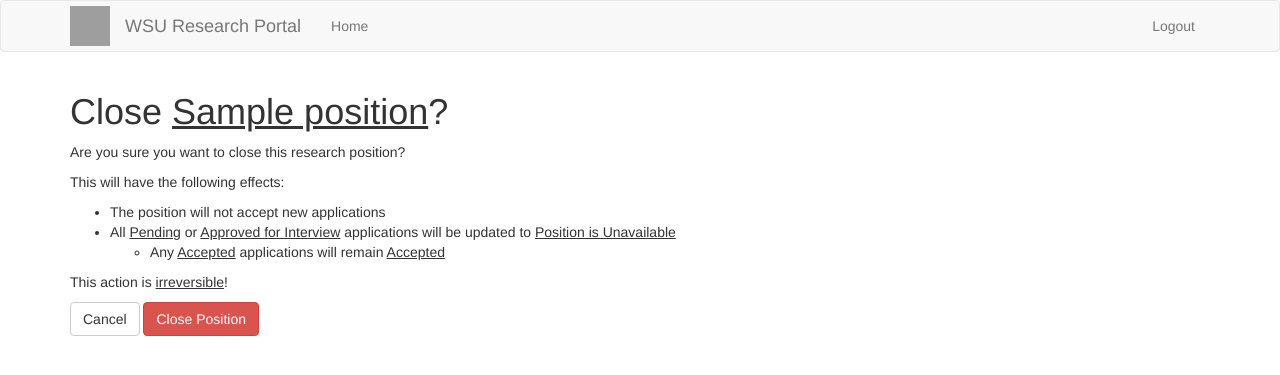
After one commit to AlexanderLarsen343/Academic-Research-Hub, a Python web app: template src/View/templates/Position Pages/close_position.html in a window 1280 px wide. The commit adds this page. Shown: the top 375 px of the page. Run offline with Jinja, Linux system fonts and the light colour scheme; the template is opened without the code that fills it: most values are stand-ins (such as "Sample title", 1, 10 or a date in 2020); some libraries are stand-ins or nearby versions; grey boxes are pictures that could not be loaded.

Commit message:
Professors closing/deleting a position should be complete
Signed-off-by: Calell Figuerres <calell.figuerres@wsu.edu>

```diff
--- a/src/Controller/routes.py
+++ b/src/Controller/routes.py
@@ -11,7 +11,7 @@ routes = Blueprint("routes", __name__)
 
 @routes.route("/", methods=['GET', 'POST'])
 def index():
-    positions = Position.query.all()
+    positions = Position.query.filter_by(accepting_applications=True).all()
     form = StudentHomeSortForm()
 
     positions_to_show = []
--- a/src/Model/models.py
+++ b/src/Model/models.py
@@ -155,6 +155,7 @@ class Position(db.Model):
     description = db.Column(db.String(256))
     # start_date = db.Column(db.DateTime(timezone=True))
     # end_date = db.Column(db.DateTime(timezone=True))
+    accepting_applications = db.Column(db.Boolean)
     start_date = db.Column(db.String(256))
     end_date = db.Column(db.String(256))
     work_load = db.Column(db.Integer) # Time commitment.
--- /dev/null
+++ b/src/View/templates/Position Pages/close_position.html
@@ -0,0 +1,32 @@
+{% extends "base.html" %}
+
+{% block content %}
+
+<div class="container mt-4">
+    <h1>Close <u>{{ position.title }}</u>?</h1>
+    <p>Are you sure you want to close this research position?</p>
+    <p>This will have the following effects:</p>
+    <ul>
+        <li>The position will not accept new applications</li>
+        <li>All <u>Pending</u> or <u>Approved for Interview</u> applications will be updated to <u>Position is Unavailable</u></li>
+        <ul>
+            <li>Any <u>Accepted</u> applications will remain <u>Accepted</u></li>
+        </ul>
+    </ul>
+    <p>This action is <u>irreversible</u>!</p>
+    <div class="row">
+        <div class="col-md-8 offset-md-2">
+            <form action="" method="post">
+                <!-- <div class="form-group">
+                    <input type="hidden" name="position_id" id="position_id" value="{{ position.id }}" class="form-control">
+                </div> -->
+                <div class="form-group">
+                    <input type="button" class="btn btn-default" value="Cancel">
+                    <input type="submit" class="btn btn-danger" value="Close Position">
+                </div>
+            </form>
+        </div>
+    </div>
+</div>
+
+{% endblock %}
--- a/src/View/templates/Position Pages/position_page.html
+++ b/src/View/templates/Position Pages/position_page.html
@@ -60,15 +60,17 @@
         <div class="col-md-6 description-text">
             <a href="{{ url_for('positions.positions') }}" class="btn btn-default text-center">Back to Positions</a>
         </div>
+        {% if position.accepting_applications %}
             {% if current_user.user_type == "Student" %}
             <div class="col-md-6 description-text">
                 <a href="{{ url_for('positions.positions_by_id_apply', position_id=position.id) }}" class="btn btn-primary text-center">Apply</a>
             </div>
-        {% elif current_user.user_type == "Professor" %}
+            {% elif current_user.user_type == "Professor"%}
             <div class="cold-md-6 description-text">
                 <a href="{{ url_for('positions.positions_by_id_applicants', position_id=position.id) }}" class="btn btn-primary text-center">View Applicants</a>
             </div>
             {% endif %}
+        {% endif %}
     </div>
 </div>
 {% endblock %}
```
Also changed, not shown: src/Controller/position_routes.py (+28 -1 lines), src/View/templates/Position Pages/_position.html (+17 -4 lines), app.db. Lines whose indentation alone changed are shown as unchanged.
